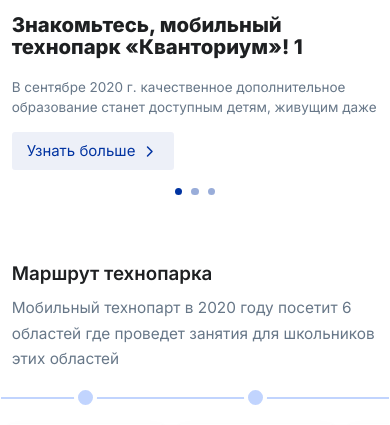
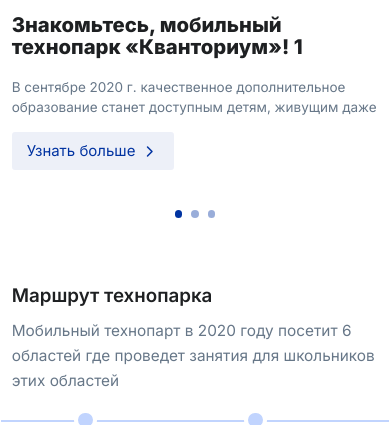
Before and after one commit to huntercront/mob.quantorium, a PHP site: page / in a window 390 px wide. Shown: the part 181-606 px from the top of the page. Run offline with PHP 8.4, Linux system fonts and the light colour scheme; some web fonts are replaced.

Commit message:
add-space

```diff
--- a/css/style.css
+++ b/css/style.css
@@ -361,6 +361,9 @@
 	}
 	.slider-text-block--link{
 		margin-top: 0;
+	}
+	.slider-text-block{
+		padding-bottom: 2.5rem;
 	}
 }
 
```
